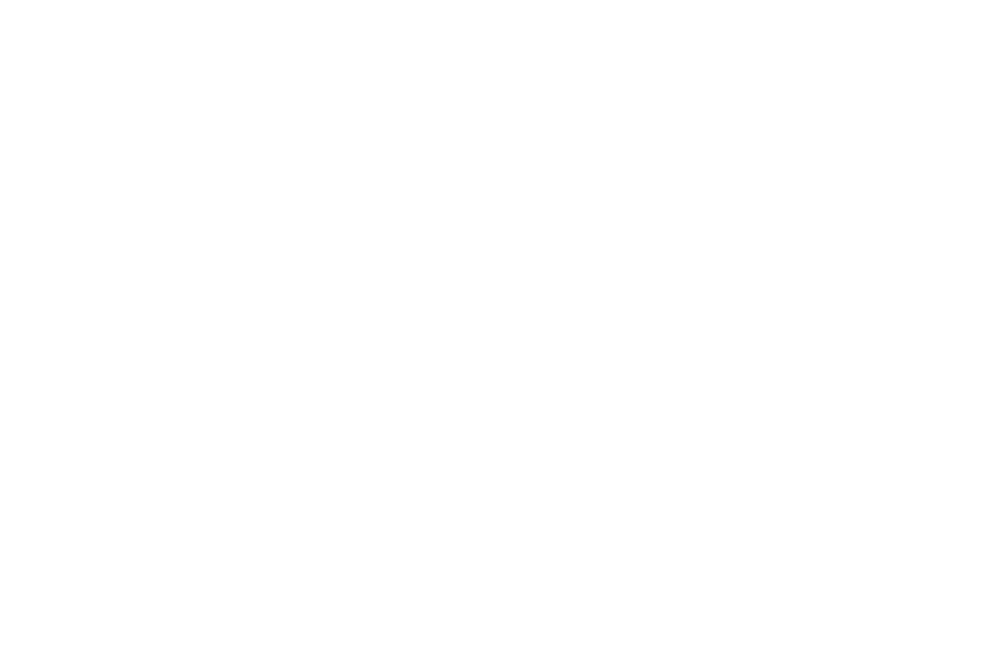
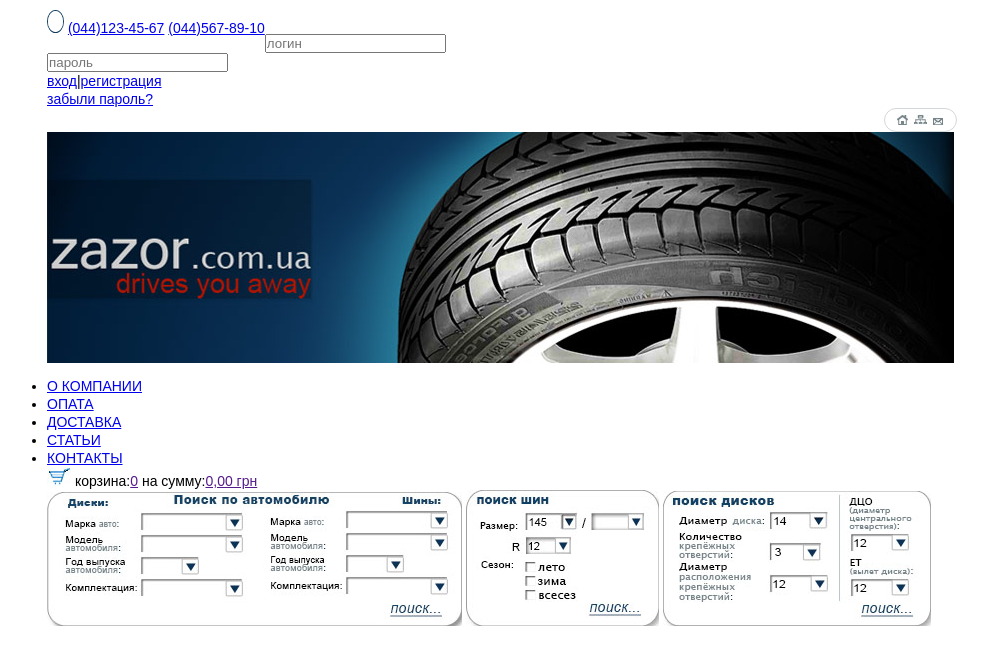
Before and after one commit to Marusya1/Homework_repository, a plain HTML site: page Home_6/index.html in a window 1280 px wide. Shown: the whole page, without its empty margins (138-1126 px from the left). Drawn offline with Linux system fonts and the light colour scheme.

Commit message:
added home_4

```diff
--- a/Home_4/css/style.css
+++ b/Home_4/css/style.css
@@ -3,7 +3,8 @@
 
 body {
 	font: normal 10px/18px Tahoma, Verdana, sans-serif;
-	background:  rgb(18,138,167);
+	background: rgb(18,138,167);
+	height: 100%;
 	margin: 0;
 	padding: 0;
 }
@@ -33,7 +34,6 @@
 
 .background {
 	margin-top: 25px;
-/*	background: linear-gradient (to bottom, rgb(20,206,225), rgb(12,116,159));*/
 	width: 100%;
 	position: absolute;
 	z-index: -1;
@@ -149,7 +149,6 @@
 	font-size: 15px;
 	text-decoration: none;
 	color: #fff;
-/*	height: 18px;*/
 }
 .menu a:hover {
 	background-color: #333333;
@@ -245,7 +244,5 @@
 	overflow: hidden;
 	text-align: center;
 	color: #fff;
-	background: #0c739f;
 	width: 100%;
-
 }
--- a/Home_5/css/style.css
+++ b/Home_5/css/style.css
@@ -105,7 +105,8 @@
 	width: 560px;
 	height: 600px;
 	padding-top: 150px;
-	padding-left: 650px;
+	margin: 0 auto;
+/*	padding-left: 650px;*/
 	text-align: center;
 }
 .clearfix:after {
--- a/Home_6/css/style.css
+++ b/Home_6/css/style.css
@@ -0,0 +1,59 @@
+* {
+	margin: 0;
+	padding: 0;
+}
+body, html {
+	font: normal 14px/18px Arial, Tahoma, Verdana, sans-serif;
+	margin: 0;
+	padding: 0;
+}
+.wrapper {
+	display: table;
+	height: 100%;
+	width: 100%;
+	overflow: hidden;
+	table-layout: fixed;
+	min-width: 100%;
+	position: relative;
+}
+.wrapper1 {
+	display: table-row;
+	height: 100%;
+}
+.container {
+	width: 910px;
+	padding: 0 15px;
+	margin: 0 auto;
+}
+
+/* --- HEADER --- */
+header {
+	display: inline-block;
+	width: 100%;
+	height: auto;
+	margin: 10px 0;
+}
+.contacts {
+	float: left;
+}
+.contacts img {
+	border: 1px solid #0f3b60;
+	border-radius: 100%;
+	border-color: #0f3b60;
+}
+
+.enter {
+
+}
+.home {
+	float: right;
+	border: 1px solid #d3d8da;
+	padding: 2px 12px;
+	border-radius: 15px;
+}
+
+
+/* --- FOOTER ---*/
+.footer {
+	overflow: hidden;
+}
--- a/Home_6/index.html
+++ b/Home_6/index.html
@@ -0,0 +1,75 @@
+<!DOCTYPE html>
+<html lang="en">
+
+<head>
+	<meta charset="UTF-8">
+	<link rel="stylesheet" href="css/style.css">
+	<title>Homework_6</title>
+</head>
+
+<body>
+	<div class="wrapper">
+		<div class="wrapper1">
+			<div class="container">
+				<header>
+					<div class="contacts">
+						<img src="images/telephone.jpg" alt="phone" title="call me">
+						<a href="tel:(044)123-45-67">(044)123-45-67</a>
+						<a href="tel:(044)567-89-10">(044)567-89-10</a>
+					</div>
+					<div class="enter">
+						<img src="images/autoriz1.jpg" title="Enter">
+						<div class="row"><input type="text" name="login" placeholder="логин"></div>
+						<div class="row"><input type="password" name="password" placeholder="пароль"></div>
+						<nav><a href="#">
+						вход</a>|<a href="#">регистрация</a></nav>
+						<a href="#">забыли пароль?</a>
+					</div>
+					<div class="home">
+						<a href="#"><img src="images/home.jpg" title="на главную страницу"></a>
+						<a href="#"><img src="images/map.jpg" title="Карта сайта"></a>
+						<a href="#"><img src="images/mail.jpg" title="напишите нам"></a>
+					</div>
+					<div class="logo">
+						<a href="#"><img src="img/logo.jpg" alt="logo"></a>
+					</div>
+
+				</header>
+				<main>
+					<div class="menu">
+					<ul class="menu-main">
+						<li><a href="#">О КОМПАНИИ</a></li>
+						<li><a href="#">ОПАТА</a></li>
+						<li><a href="#">ДОСТАВКА</a></li>
+						<li><a href="#">СТАТЬИ</a></li>
+						<li><a href="#">КОНТАКТЫ</a></li>
+
+					</ul>
+					<div class="buy">
+						<a href="#"><img src="images/koshyk1.jpg"></a>
+						<span>корзина:<a href="">0</a></span>
+						<span> на сумму:<a href="">0,00 грн</a></span>
+
+					</div>
+
+					</div>
+
+					<div class="box">
+						<img src="images/findPoAvto.jpg">
+						<img src="images/findTires.jpg">
+						<img src="images/disk.jpg">
+					</div>
+
+
+				</main>
+
+			</div>
+		</div>
+
+		<footer>
+
+		</footer>
+
+	</div>
+</body>
+</html>
--- /dev/null
+++ b/Home_6/style.css
@@ -0,0 +1,48 @@
+* {
+	margin: 0;
+	padding: 0;
+}
+body, html {
+	height: 100%;
+	margin: 0;
+	font: normal 10px/18px Arial, Tahoma, Verdana, sans-serif;
+}
+.wrapper {
+	display: table;
+	overflow: hidden;
+	width: 100%;
+	height: 100%;
+	table-layout: fixed;
+	min-width: 910px;
+}
+.wrapper1 {
+	display: table-row;
+	height: 100%;
+}
+.container {
+	width: 910px;
+	padding: 0 10px;
+	margin: 0 auto;
+}
+
+/*----HEADER ---*/
+
+header {
+	width: 100%;
+	margin: 0 auto:;
+	padding: 0 10px;
+	display: inline-block;
+}
+.contacts {
+	float: left;
+}
+.contacts img{
+	border: 1px solid #0d375b;
+	background-color: #0d375b;
+	border-radius: 100%;
+}
+
+.footer {
+	overflow: hidden;
+	display: table-cell;
+}
```
Also changed, not shown: Home_4/index.html (+5 -6 lines), Home_6/images/list.jpg (added), Home_6/images/map.jpg (renamed from Home_6/images/sitemap.jpg).
